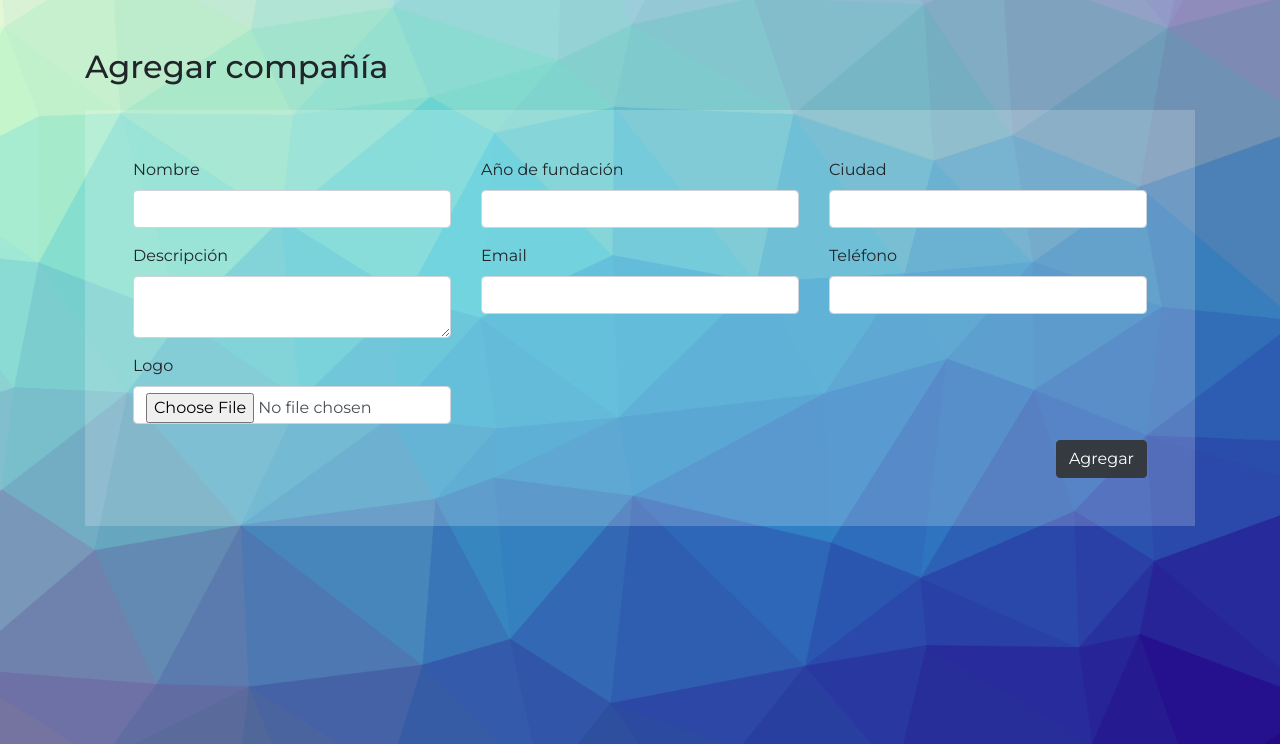
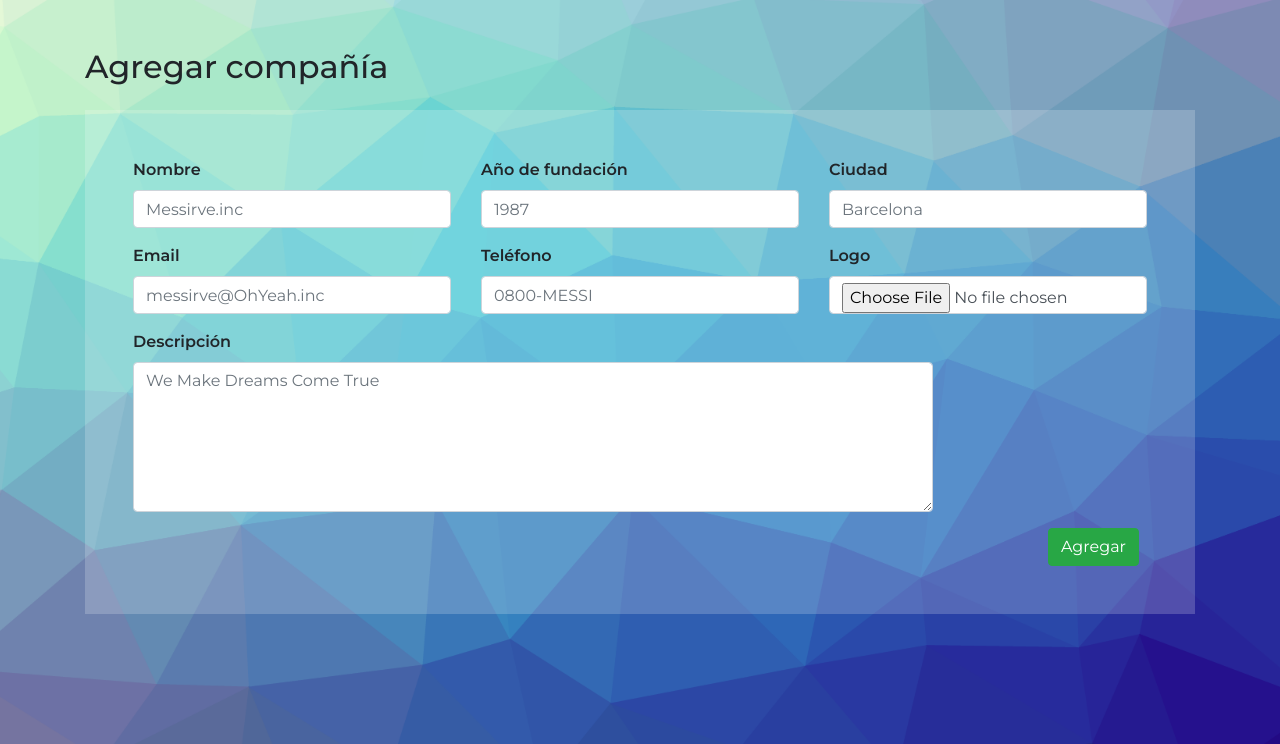
Before and after one commit to XPLoXe/TP-Final-Laboratorio-IV, a PHP site: template Views/company-add.php in a window 1280 px wide. Shown: the part 56-800 px from the top of the page. Run offline with PHP 8.4, Linux system fonts and the light colour scheme; the template is opened without the code that fills it, so the values that code supplies are empty; the visitor is signed in with stand-in values (Sample User, id 1); some libraries are stand-ins or nearby versions.

Commit message:
fixing company-add inputs

```diff
--- a/Views/company-add.php
+++ b/Views/company-add.php
@@ -12,49 +12,49 @@
                     <div class="row">
                          <div class="col-lg-4">
                               <div class="form-group">
-                                   <label for="">Nombre</label>
-                                   <input type="text" name="name" class="form-control" required>
+                                   <label for=""><strong>Nombre</strong></label>
+                                   <input type="text" name="name" class="form-control" placeholder="Messirve.inc" required>
                               </div>
                          </div>
                          <div class="col-lg-4">
                               <div class="form-group">
-                                   <label for="">Año de fundación</label>
-                                   <input type="number" min="1901" max="<?php echo date("Y"); ?>" name="yearOfFoundation" class="form-control" required>
+                                   <label for=""><strong>Año de fundación</strong></label>
+                                   <input type="number" min="1901" max="<?php echo date("Y"); ?>" name="yearOfFoundation" class="form-control" placeholder="1987" required>
                               </div>
                          </div>
                          <div class="col-lg-4">
                               <div class="form-group">
-                                   <label for="">Ciudad</label>
-                                   <input type="text" name="city" class="form-control" required>
+                                   <label for=""><strong>Ciudad</strong></label>
+                                   <input type="text" name="city" class="form-control" placeholder="Barcelona" required>
                               </div>
                          </div>
                          <div class="col-lg-4">
                               <div class="form-group">
-                                   <label for="">Descripción</label>
-                                   <textarea id="bio" name="description" class="form-control" required></textarea>
-                                   <!-- <input type="text" name="description" class="form-control" required> -->
+                                   <label for=""><strong>Email</strong></label>
+                                   <input type="email" name="email" class="form-control" placeholder="messirve@OhYeah.inc" required>
                               </div>
                          </div>
                          <div class="col-lg-4">
                               <div class="form-group">
-                                   <label for="">Email</label>
-                                   <input type="email" name="email" class="form-control" required>
+                                   <label for=""><strong>Teléfono</strong></label>
+                                   <input type="text" name="phoneNumber" class="form-control" placeholder="0800-MESSI" required>
                               </div>
                          </div>
                          <div class="col-lg-4">
                               <div class="form-group">
-                                   <label for="">Teléfono</label>
-                                   <input type="text" name="phoneNumber" class="form-control" required>
+                                   <label for=""><strong>Logo</strong></label>
+                                   <input type="file" name="logo" accept="image/png" class="form-control" required>
                               </div>
                          </div>
                          <div class="col-lg-4">
                               <div class="form-group">
-                                   <label for="">Logo</label>
-                                   <input type="file" name="logo" accept="image/png" class="form-control" required>
+                                   <label for=""><strong>Descripción</strong></label>
+                                   <textarea id="bio" name="description" class="form-control" style="width: 800px; height: 150px;"  placeholder="We Make Dreams Come True" required></textarea>
+                                   <!-- <input type="text" name="description" class="form-control" required> -->
                               </div>
                          </div>
                     </div>
-                    <button type="submit" name="button" class="btn btn-dark ml-auto d-block">Agregar</button>
+                    <button type="submit" name="button"  class="btn btn-success mx-2 ml-auto d-block">Agregar</button>
                </form>
           </div>
      </section>
```
